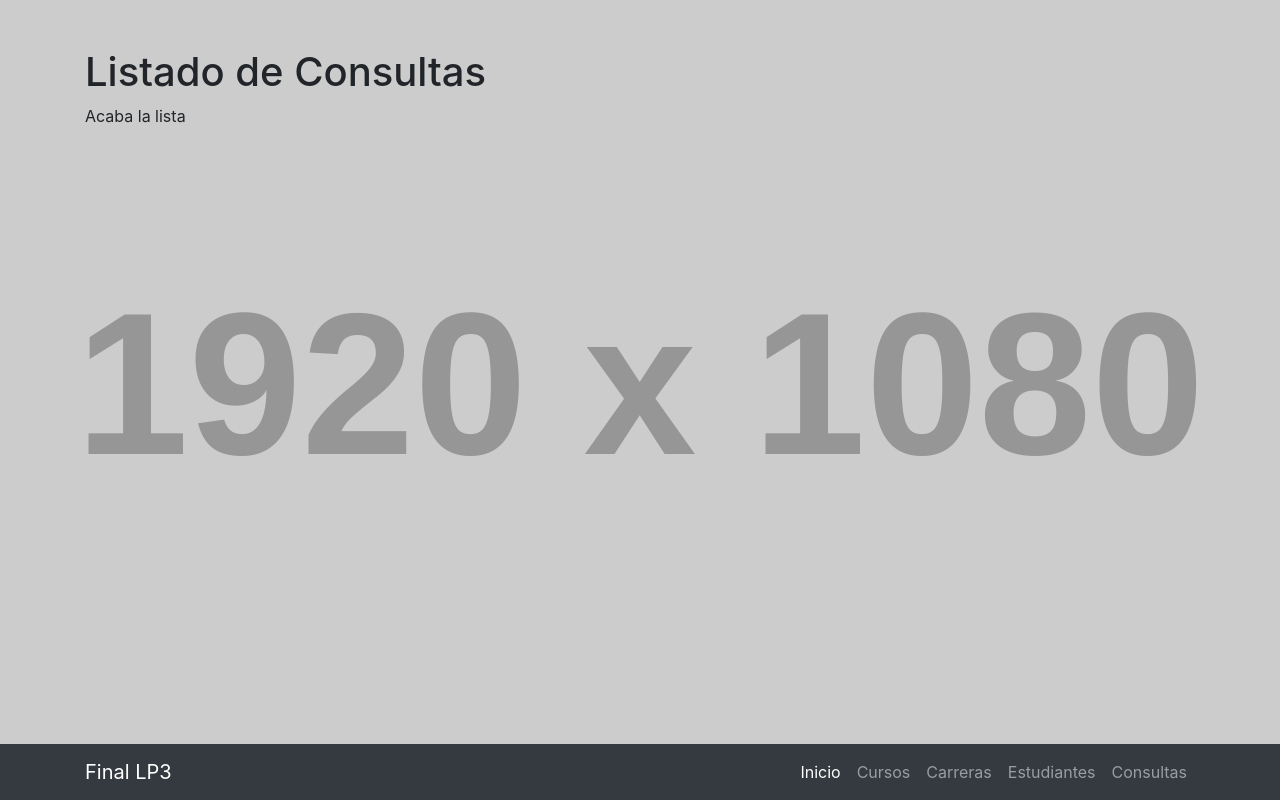
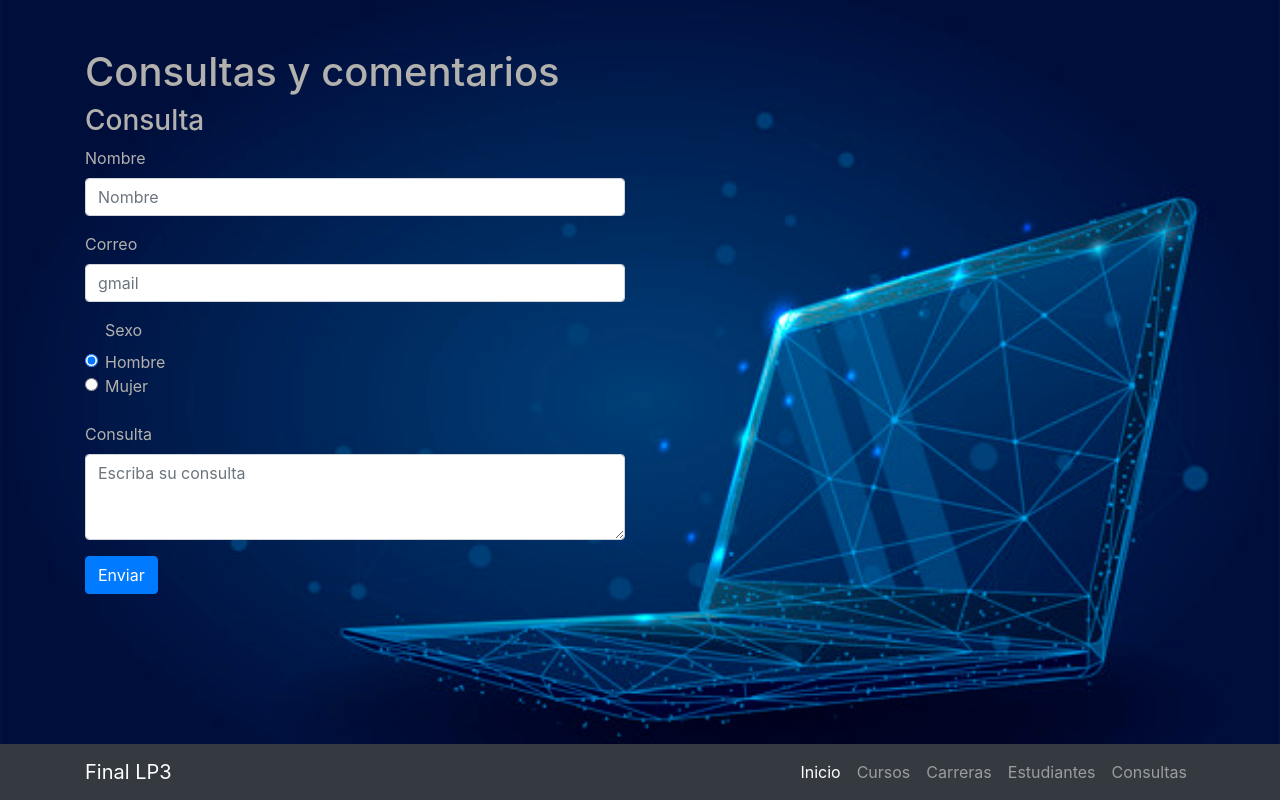
Before and after one commit to Pierre-x3/ExFinal, a Django app: page /consultas in a window 1280 px wide. Run offline with Django 3.2, Linux system fonts and the light colour scheme; grey boxes labelled with a size stand in for pictures from a placeholder-image service; some libraries are stand-ins or nearby versions.

Commit message:
Proyecto Terminado

```diff
--- a/Estudiante/static/css/the-big-picture.css
+++ b/Estudiante/static/css/the-big-picture.css
@@ -1,6 +1,8 @@
-
+*{
+  color: #B2B1AD;
+}
 body {
-  background: url('http://placehold.it/1920x1080') no-repeat center center fixed;
+  background: url('../img/azul.jpg') no-repeat center center fixed;
   -webkit-background-size: cover;
   -moz-background-size: cover;
   background-size: cover;
--- a/Estudiante/templates/consultas.html
+++ b/Estudiante/templates/consultas.html
@@ -7,9 +7,41 @@ Consultas
 {% endblock titulo %}
 
 {% block tituloprincipal %}
-Listado de Consultas
+Consultas y comentarios
 {% endblock tituloprincipal %}
 
 {% block content %}
-Acaba la lista
+
+<h3>Consulta</h3>
+
+<form name="consulta">
+  <div class="form-group">
+    <label for="Nombre">Nombre</label>
+    <input type="email" class="form-control" id="nombre" aria-describedby="emailHelp" placeholder="Nombre">
+  </div>
+  <div class="form-group">
+    <label for="correro">Correo</label>
+    <input type="email" class="form-control" id="gmail" aria-describedby="emailHelp" placeholder="gmail">
+  </div>
+  <div class="form-check">
+  <label for="sexo">Sexo</label><br>
+  <input class="form-check-input" type="radio" name="exampleRadios" id="exampleRadios1" value="option1" checked>
+  <label class="form-check-label" for="exampleRadios1">
+    Hombre
+  </label>
+</div>
+<div class="form-check">
+  <input class="form-check-input" type="radio" name="exampleRadios" id="exampleRadios2" value="option2">
+  <label class="form-check-label" for="exampleRadios2">
+    Mujer
+  </label>
+</div>
+<br>
+<div class="form-group">
+    <label for="consulta">Consulta</label>
+    <textarea class="form-control" id="exampleFormControlTextarea1" rows="3" placeholder="Escriba su consulta"></textarea>
+</div>
+  <button type="submit" class="btn btn-primary">Enviar</button>
+</form>
+
 {% endblock content %}
--- a/Estudiante/templates/cursos.html
+++ b/Estudiante/templates/cursos.html
@@ -2,11 +2,11 @@
 {% extends 'index.html' %}
 
 {% block titulo %}
-    {{titulo}}
+    {{tituloprincipal}}
 {% endblock%}
 
 {% block tituloprincipal %}
-    {{titulotituloprincipal}}
+    {{titulo}}
 {% endblock%}
 
 {% block content %}
--- a/Estudiante/templates/estudiantes.html
+++ b/Estudiante/templates/estudiantes.html
@@ -5,7 +5,7 @@
 {% endblock%}
 
 {% block tituloprincipal %}
-    {{titulotituloprincipal}}
+    {{tituloprincipal}}
 {% endblock%}
 
 {% block content %}
```
Also changed, not shown: Estudiante/static/img/azul.jpg (added), Estudiante/static/img/dondo.jpg (added), Estudiante/static/img/tele.jpg (added), db.sqlite3.
